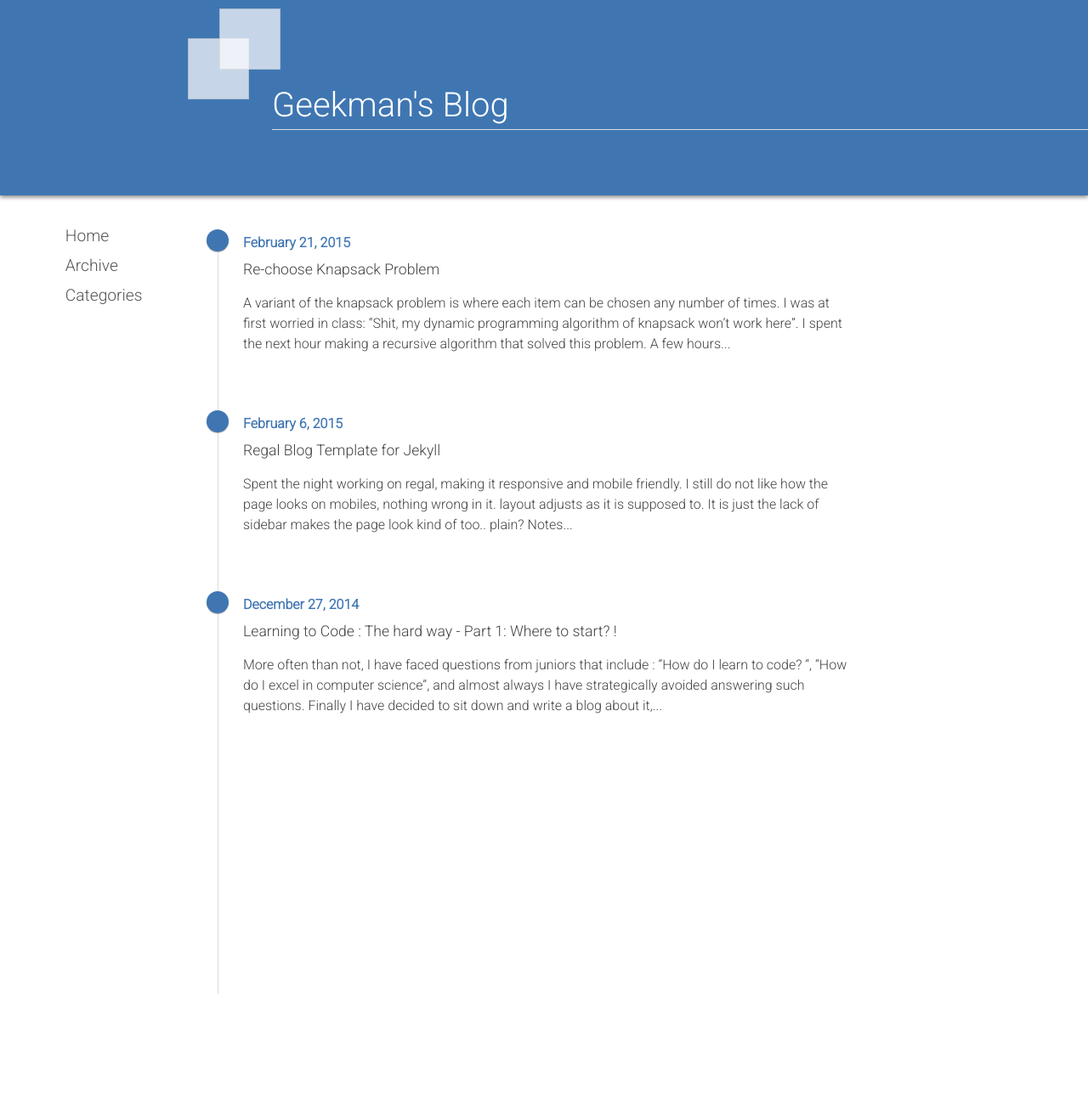
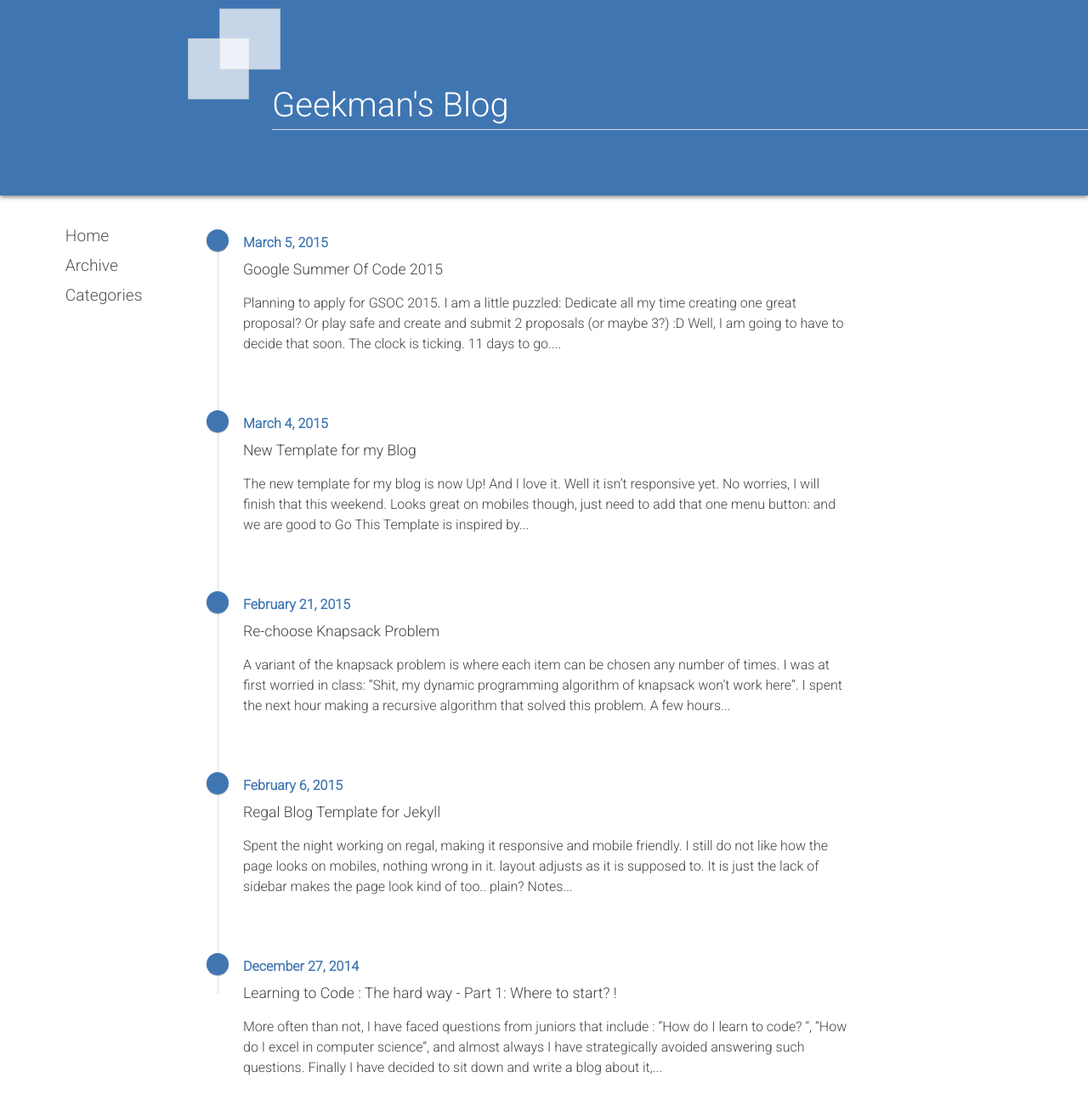
Before and after one commit to geekman-rohit/blog, a Jekyll site: the page built from index.html, in a window 1280 px wide. Shown: the whole page at 85% size. Built offline with Jekyll 4.4.1, drawn with Linux system fonts in a browser that asks for light colours; Markdown is read by kramdown in place of the engine named in the settings; the list of posts is cut into pages by our own code; before the commit the page ends 1170 px from its top, so only the background shows below that.

Commit message:
new Post

```diff
--- /dev/null
+++ b/_posts/2015-03-04-new-template.md
@@ -0,0 +1,9 @@
+---
+layout: post
+title: New Template for my Blog
+categories: [coding]
+---
+The new template for my blog is now Up! And I love it.
+Well it isn't responsive yet. No worries, I will finish that this weekend. Looks great on mobiles though, just need to add that one menu button: and we are good to Go
+
+This Template is inspired by : [This pen](http://codepen.io/AglitterFlavius/pen/ByVGGx)
--- /dev/null
+++ b/_posts/2015-03-05-gosc.md
@@ -0,0 +1,10 @@
+---
+layout: post
+title: Google Summer Of Code 2015
+categories: [coding]
+---
+Planning to apply for GSOC 2015.
+I am a little puzzled: Dedicate all my time creating one great proposal? Or play safe and create and submit 2 proposals (or maybe 3?) :D
+<br />
+Well, I am going to have to decide that soon.
+The clock is ticking. 11 days to go.
--- a/assets/css/main.css
+++ b/assets/css/main.css
@@ -216,6 +216,9 @@ header {
     .posts article h2.article-heading a {
       color: inherit;
       text-decoration: none; }
+  .posts article a {
+    color: #3F76B2;
+    text-decoration: none; }
   .posts article .meta {
     color: #777;
     font-size: 0.9em;
--- a/assets/css/main.scss
+++ b/assets/css/main.scss
@@ -266,6 +266,10 @@ header{
 
 
     }
+    a{
+        color:$primary;
+        text-decoration:none;
+    }
     .meta{
         color:#777;
         font-size:0.9em;
```
Also changed, not shown: 1 other file.
